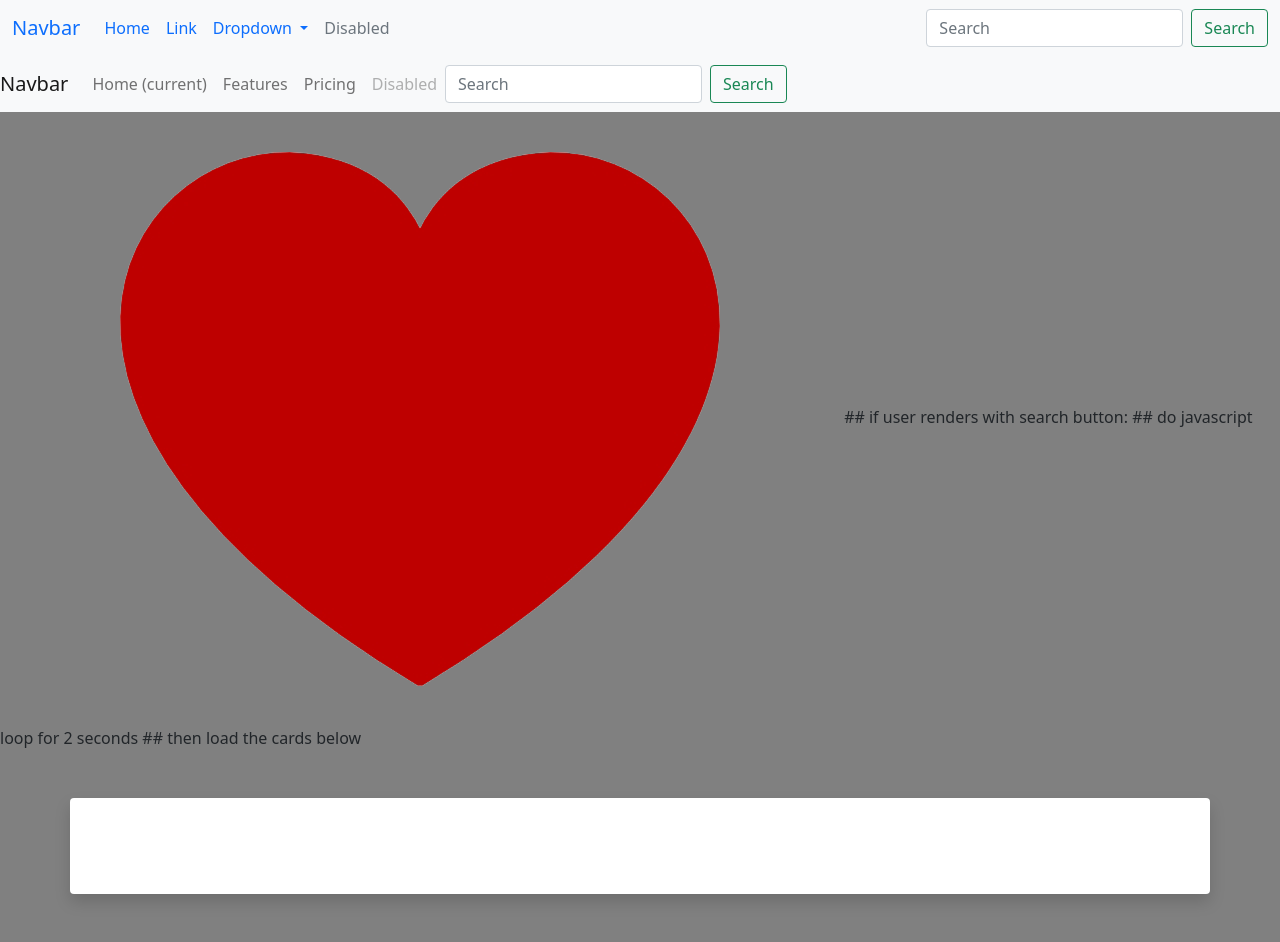
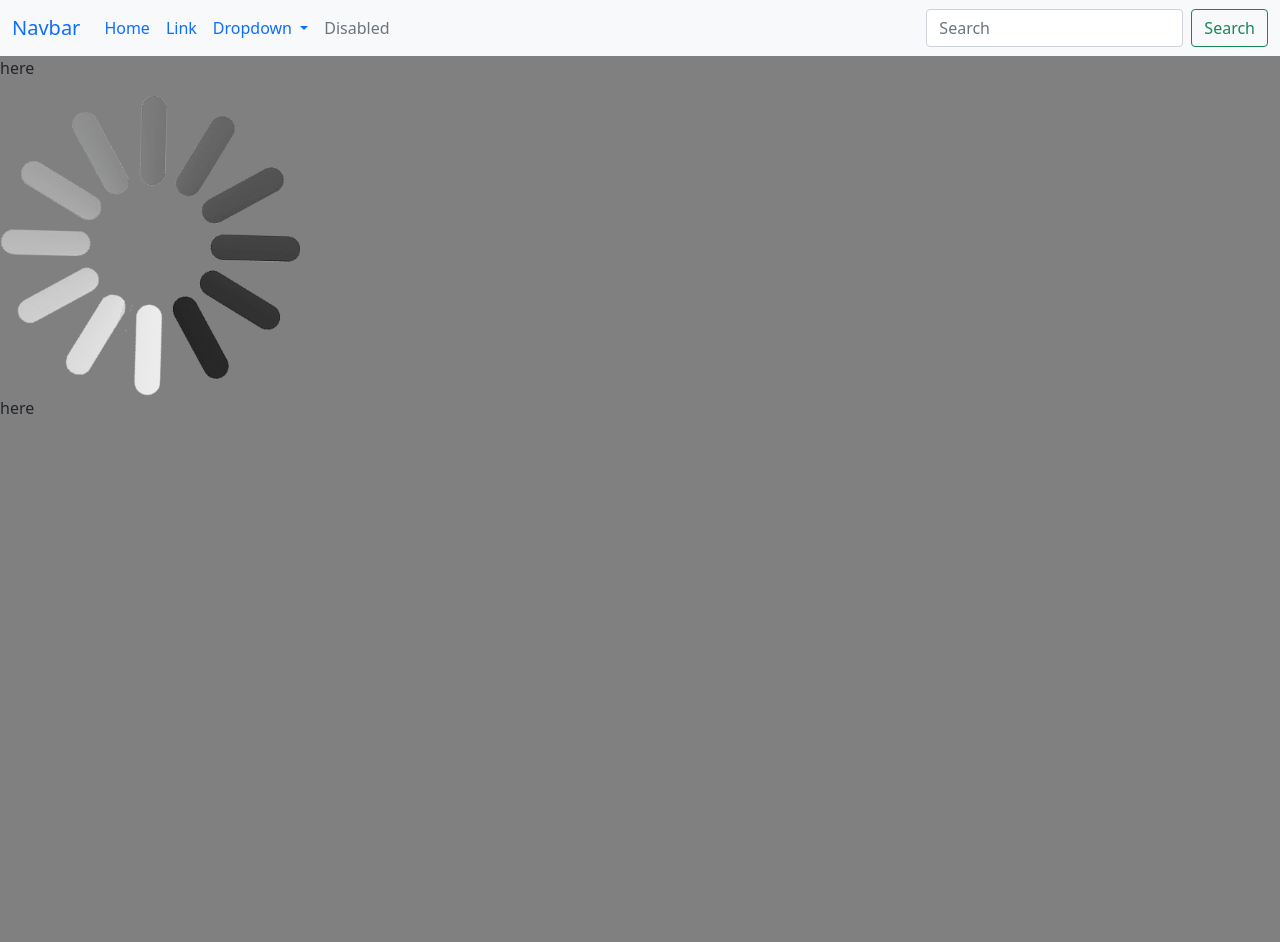
Before and after one commit to JonAlamar/MusicDatabase-App, a Django app: page /home/ in a window 1280 px wide. After the commit the page ends 414 px from the top, so only its background shows below. Run offline with Django 4.2, Linux system fonts and the light colour scheme; some libraries are stand-ins or nearby versions.

Commit message:
Spin loading wheel prototype and extending base html.

```diff
--- a/search/urls.py
+++ b/search/urls.py
@@ -3,5 +3,6 @@ from search import views
 
 urlpatterns = [
     path('', views.homepage),
-    path('show/', views.show, name='show')
+    path('show/', views.show, name='show'),
+    path('register/', views.register, name='register'),
 ]
--- a/search/views.py
+++ b/search/views.py
@@ -1,5 +1,6 @@
-from django.shortcuts import render
+from django.shortcuts import render, redirect
 from .models import Music
+from django.contrib.auth.forms import UserCreationForm
 
 # Create your views here.
 
@@ -20,3 +21,15 @@ def show(request):
     else:
         context = {'music': music}
         return render(request, 'homepage.html', context)
+
+
+def register(request):
+    if request.method == 'POST':
+        form = UserCreationForm(request.POST)
+
+        if form.is_valid():
+            form.save()
+            return redirect('show')
+    else:
+        form = UserCreationForm()
+        return render(request, 'register.html', {'form': form})
--- a/static/js/javascript.js
+++ b/static/js/javascript.js
@@ -1,3 +1,20 @@
-$("#search").click(function () {
-    $("#heart").fadeIn()
+spinList = ["static/images/spin1.png", "static/images/spin45.png", "static/images/spin90.png",
+    "static/images/spin135.png", "static/images/spin180.png", "static/images/spin225.png",
+"static/images/spin270.png", "static/images/spin315.png"]
+
+$('#spinclick').click(function () {
+    for (let i = 0; i < spinList.length; i++) {
+    setInterval($('#spin').attr("src", spinList[i]), 3000)
+}
 })
+
+$('#spinclick').click(function () {
+    $('#spin').attr("src", "https://placekitten.com/640/360")
+})
+
+
+
+
+for (let i = 0; i < spinList.length; i++) {
+    setInterval($('#spin').attr("src", spinList[i]), 3000)
+}
--- /dev/null
+++ b/templates/base.html
@@ -0,0 +1,28 @@
+<!DOCTYPE html>
+{% load static %}
+<html lang="en">
+<head>
+    <meta charset="UTF-8">
+    <meta name="viewport" content="width=device-width, initial-scale=1">
+    <link href="https://cdn.jsdelivr.net/npm/bootstrap@5.0.2/dist/css/bootstrap.min.css" rel="stylesheet"
+          integrity="sha384-EVSTQN3/azprG1Anm3QDgpJLIm9Nao0Yz1ztcQTwFspd3yD65VohhpuuCOmLASjC" crossorigin="anonymous">
+    <script src="https://cdn.jsdelivr.net/npm/bootstrap@5.0.2/dist/js/bootstrap.bundle.min.js"
+            integrity="sha384-MrcW6ZMFYlzcLA8Nl+NtUVF0sA7MsXsP1UyJoMp4YLEuNSfAP+JcXn/tWtIaxVXM"
+            crossorigin="anonymous"></script>
+    <script src="https://code.jquery.com/jquery-3.6.1.js" integrity="sha256-3zlB5s2uwoUzrXK3BT7AX3FyvojsraNFxCc2vC/7pNI=" crossorigin="anonymous"></script>
+<script src="https://kit.fontawesome.com/30421798af.js" crossorigin="anonymous"></script>
+    <link rel="stylesheet" href="{% static 'css/styles.css' %}">
+    <title>HomePage</title>
+</head>
+<body>
+
+{% block body %}
+
+{% endblock %}
+
+</body>
+
+{% block script %}
+
+{% endblock %}
+</html>
--- a/templates/homepage.html
+++ b/templates/homepage.html
@@ -1,19 +1,8 @@
-<!DOCTYPE html>
+{% extends 'base.html' %}
 {% load static %}
-<html lang="en">
-<head>
-    <meta charset="UTF-8">
-    <meta name="viewport" content="width=device-width, initial-scale=1">
-    <link href="https://cdn.jsdelivr.net/npm/bootstrap@5.0.2/dist/css/bootstrap.min.css" rel="stylesheet"
-          integrity="sha384-EVSTQN3/azprG1Anm3QDgpJLIm9Nao0Yz1ztcQTwFspd3yD65VohhpuuCOmLASjC" crossorigin="anonymous">
-    <script src="https://cdn.jsdelivr.net/npm/bootstrap@5.0.2/dist/js/bootstrap.bundle.min.js"
-            integrity="sha384-MrcW6ZMFYlzcLA8Nl+NtUVF0sA7MsXsP1UyJoMp4YLEuNSfAP+JcXn/tWtIaxVXM"
-            crossorigin="anonymous"></script>
-    <script src="https://code.jquery.com/jquery-3.6.1.js" integrity="sha256-3zlB5s2uwoUzrXK3BT7AX3FyvojsraNFxCc2vC/7pNI=" crossorigin="anonymous"></script>
-    <link rel="stylesheet" href="{% static 'css/styles.css' %}">
-    <title>HomePage</title>
-</head>
-<body>
+
+{% block body %}
+
 
 <nav class="navbar navbar-expand-lg bg-light">
   <div class="container-fluid">
@@ -52,49 +41,17 @@
   </div>
 </nav>
 
-<nav class="navbar navbar-expand-lg navbar-light bg-light">
-    <a class="navbar-brand" href="#">Navbar</a>
-    <button class="navbar-toggler" type="button" data-toggle="collapse" data-target="#navbarNav"
-            aria-controls="navbarNav" aria-expanded="false" aria-label="Toggle navigation">
-        <span class="navbar-toggler-icon"></span>
-    </button>
-    <div class="collapse navbar-collapse" id="navbarNav">
-        <ul class="navbar-nav">
-            <li class="nav-item active">
-                <a class="nav-link" href="#">Home <span class="sr-only">(current)</span></a>
-            </li>
-            <li class="nav-item">
-                <a class="nav-link" href="#">Features</a>
-            </li>
-            <li class="nav-item">
-                <a class="nav-link" href="#">Pricing</a>
-            </li>
-            <li class="nav-item">
-                <a class="nav-link disabled" href="#">Disabled</a>
-            </li>
-        </ul>
-        <div style="float: right">
-        <form class="d-flex" role="search" action="{% url 'show' %}" method="post" >
-            {% csrf_token %}
-        <input class="form-control me-2" type="search" name="searched" placeholder="Search" aria-label="Search">
-        <button class="btn btn-outline-success" type="submit" id="search">Search</button>
-      </form>
-            </div>
-    </div>
-</nav>
 
-<img src="{% static 'images/heart.png' %}" alt="heartimg" id="heart">
+<p>here</p>
+<img id="myp" src="" width="300px">
+<p>here</p>
 
-{% if searched %}
-<h1>You searched for {{ searched }}</h1>
+{% if t %}
+
 {% endif %}
 
 
-## if user renders with search button:
-    ## do javascript loop for 2 seconds
-    ## then load the cards below
-
-<div class="container rounded bg-white my-5 shadow p-5">
+<div id="hide" class="container rounded bg-white my-5 shadow p-5">
 <div class="row g-2">
 {% for music in music %}
     <div class="card p-2 m-2 border border-primary" style="width: 18rem;">
@@ -118,7 +75,38 @@
 </div>
 </div>
 
-</body>
+{% endblock %}
+
+{% block script %}
+
+
 
 <script src="{% static 'js/javascript.js' %}"></script>
-</html>
+<script>
+    let spinList = ["{% static 'images/firstspin.png' %}", "{% static 'images/spin2.png' %}", "{% static 'images/spin3.png' %}",
+    "{% static 'images/spin4.png' %}", "{% static 'images/spin5.png' %}", "{% static 'images/spin6.png' %}",
+"{% static 'images/spin7.png' %}", "{% static 'images/spin8.png' %}"]
+
+
+
+
+    function longForLoop(limit) {
+  let i = 0;
+  let ref = setInterval(() => {
+    $('#myp').attr("src", spinList[i % 8])
+      i++
+    if (i == limit) {
+        clearInterval(ref);
+        $('#hide').css('display', 'block')
+        $('#myp').css('display', 'none')
+    }
+  }, 200);
+}
+
+$('#hide').css('display', 'none')
+longForLoop(35);
+
+
+</script>
+
+{% endblock %}
--- /dev/null
+++ b/templates/register.html
@@ -0,0 +1,2 @@
+{% extends 'base.html' %}
+{% load static %}
```
Also changed, not shown: static/images/firstspin.png (added), static/images/spin2.png (added), static/images/spin3.png (added), static/images/spin4.png (added), static/images/spin5.png (added), static/images/spin6.png (added), static/images/spin7.png (added), static/images/spin8.png (added).
